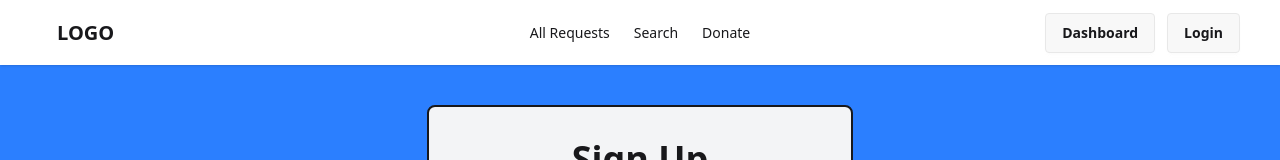
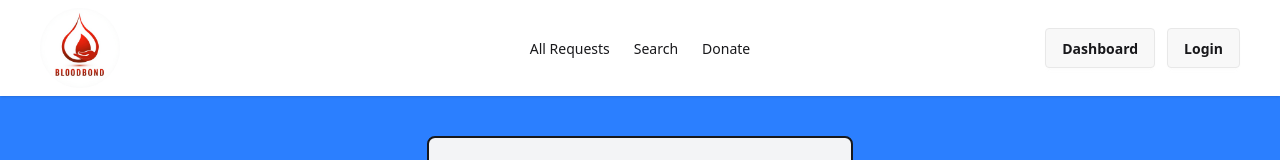
Before and after one commit to Amjoy09/a11-blood-donate, a React (Vite) app: page /register in a window 1280 px wide. Shown: the top 160 px of the page. Built offline with nearby package versions, Linux system fonts and the light colour scheme; no server answers.

Commit message:
added logo in the navbar

```diff
--- a/src/components/Navbar.jsx
+++ b/src/components/Navbar.jsx
@@ -3,6 +3,7 @@ import { Link, NavLink } from "react-router";
 import { AuthContext } from "../provider/AuthProvider";
 import { signOut } from "firebase/auth";
 import auth from "../firebase/firebase.config";
+import logo from "../assets/bloodlogo.png";
 
 const Navbar = () => {
   const { user } = useContext(AuthContext);
@@ -49,7 +50,9 @@ const Navbar = () => {
               </li>
             </ul>
           </div>
-          <a className="btn btn-ghost text-xl">LOGO</a>
+          <NavLink>
+            <img className="w-20 h-20 rounded-full" src={logo} alt="" />
+          </NavLink>
         </div>
         <div className="navbar-center hidden lg:flex">
           <ul className="menu menu-horizontal px-1">
--- a/src/pages/RegisterPage.jsx
+++ b/src/pages/RegisterPage.jsx
@@ -106,18 +106,18 @@ const RegisterPage = () => {
     }
   };
 
-  const googleSignup = () => {
-    handleGoogleSignin()
-      .then((result) => {
-        const user = result.user;
-        setUser(user);
-        toast("Sign Up with Google successfully");
-        return;
-      })
-      .catch((err) => {
-        console.log(err);
-      });
-  };
+  // const googleSignup = () => {
+  //   handleGoogleSignin()
+  //     .then((result) => {
+  //       const user = result.user;
+  //       setUser(user);
+  //       toast("Sign Up with Google successfully");
+  //       return;
+  //     })
+  //     .catch((err) => {
+  //       console.log(err);
+  //     });
+  // };
 
   return (
     <div className="py-10 md:bg-blue-500 bg-none">
```
Also changed, not shown: src/assets/bloodlogo.png (added), 1 other file (tests, documents, lock files or other folders).
